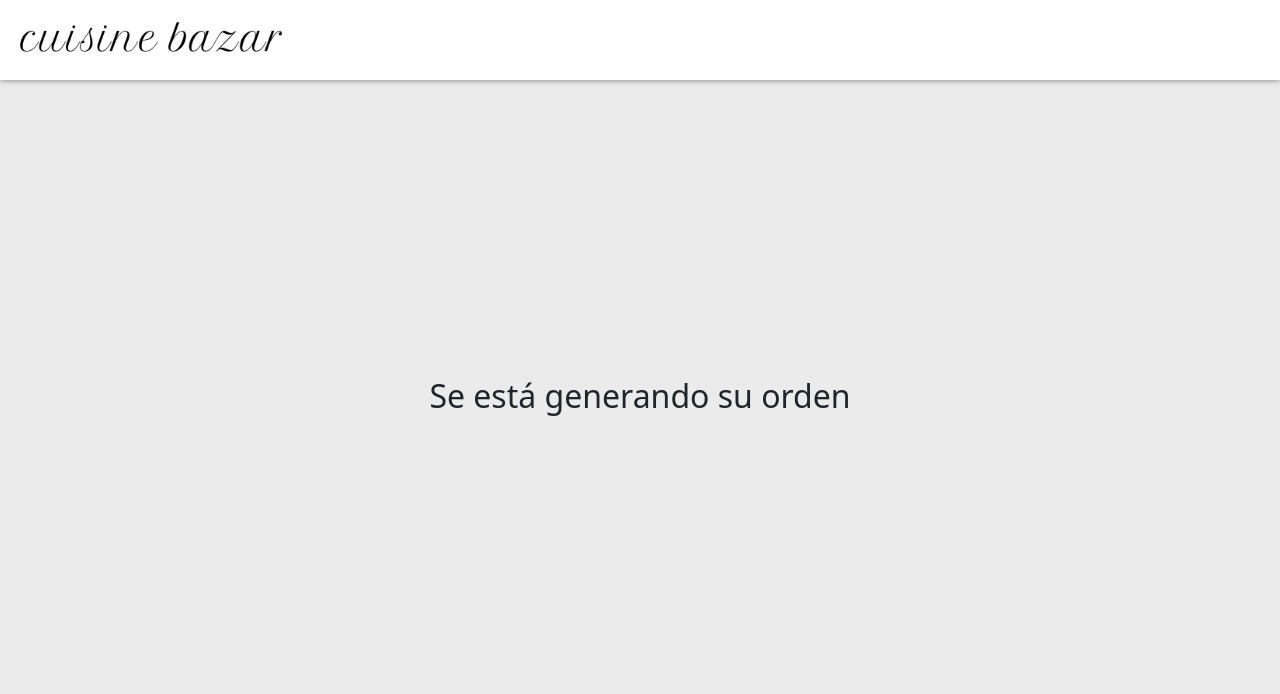
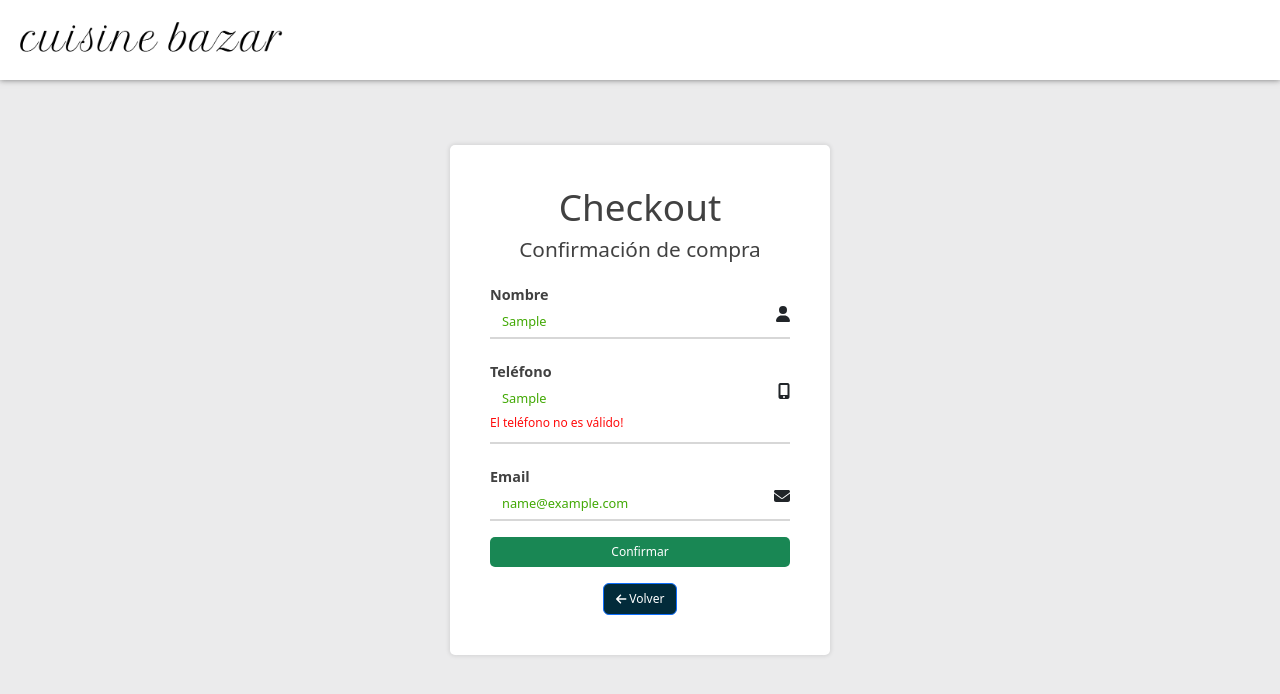
Before and after one commit to fedeyantorno/E-commerce-React-JS, a React (Vite) app: page /checkout in a window 1280 px wide. Both pictures are taken after typing "Sample", "Sample", "name@example.com" into the empty fields and a click on the button "Confirmar". Shown: the top 694 px of the page. Built offline with nearby package versions, Linux system fonts and the light colour scheme; no server answers; the database is empty.

Commit message:
Correciones en Checkout

```diff
--- a/src/components/Views/Checkout/Checkout.jsx
+++ b/src/components/Views/Checkout/Checkout.jsx
@@ -1,7 +1,7 @@
 import { useContext, useState } from "react";
 import CheckoutForm from "./CheckoutForm";
 import { CartContext } from "../../../context/CartContext";
-import { sendOrder } from "../../../firebase/firebase";
+import { sendOrder, updateProductStock } from "../../../firebase/firebase";
 import LoadingComponent from "../../LoadingComponent";
 import { Link } from 'react-router-dom'
 import { FontAwesomeIcon } from '@fortawesome/react-fontawesome'
@@ -26,13 +26,23 @@ export default function Checkout() {
       total: getTotalPrice(),
       date: new Date()
     }
-    sendOrder(newOrder).then((id) => {
+
+    // Enviamos la orden y actualizamos el stock
+    sendOrder(newOrder)
+    .then((id) => {
+      // Actualizamos el stock de cada producto
+      const stockUpdates = cart.map(item => {
+        return updateProductStock(item.id, item.quantity);
+      });
+      // Esperamos que todas las actualizaciones de stock se completen
+      return Promise.all([id, ...stockUpdates]);
+    })
+    .then((id) => {
       setOrderId(id)
       setLoading(false)
       setCart([])
     })
   }
-
 
   return (
     <>
--- a/src/components/Views/Checkout/CheckoutForm.jsx
+++ b/src/components/Views/Checkout/CheckoutForm.jsx
@@ -1,5 +1,5 @@
 import { FontAwesomeIcon } from '@fortawesome/react-fontawesome'
-import {faEnvelope, faPhone, faUser, faArrowLeft } from '@fortawesome/free-solid-svg-icons'
+import {faEnvelope, faPhone, faUser, faArrowLeft, faMobileScreenButton } from '@fortawesome/free-solid-svg-icons'
 import "./Checkout.css"
 import { Link } from 'react-router-dom'
 import { useState } from "react";
@@ -8,27 +8,49 @@ import { useState } from "react";
 export default function CheckoutForm ({ onConfirm }) {
 
     const mailIcon = <FontAwesomeIcon icon={faEnvelope} />
-    const phoneIcon = <FontAwesomeIcon icon={faPhone} />
+    const phoneIcon = <FontAwesomeIcon icon={faMobileScreenButton} />
     const userIcon = <FontAwesomeIcon icon={faUser} />
     const arrowLeftIcon = <FontAwesomeIcon icon={faArrowLeft} />
 
     const [name, setName] = useState('')
     const [phone, setPhone] = useState('')
     const [email, setEmail] = useState('')
+    const [errors, setErrors] = useState({});
+
+    const validateInputs = () => {
+        const newErrors = {};
+        if (!name) newErrors.name = 'El nombre es requerido!';
+        if (!phone) {
+            newErrors.phone = 'El teléfono es requerido!';
+        } else if (!/^\+54\s9\s\(\d{2,4}\)\s\d{4}-\d{4}$/.test(phone)) {
+            newErrors.phone = 'El teléfono no es válido!';
+        }
+        if (!email) {
+          newErrors.email = 'El email es requerido!';
+        } else if (!/\S+@\S+\.\S+/.test(email)) {
+          newErrors.email = 'El email no es válido!';
+        }
+        setErrors(newErrors);
+
+        // Remover mensajes de error después de 3 segundos
+        if (Object.keys(newErrors).length > 0) {
+            setTimeout(() => {
+                setErrors({});
+            }, 3000);
+        }
+
+        return Object.keys(newErrors).length === 0; // Retorna true si no hay errores
+    };
 
     const handleConfirm = (e) => {
         e.preventDefault()
-
-        const userData = {
-            name, phone, email
-        }
-
-        onConfirm(userData)
+        if (validateInputs())
+        onConfirm({ name, phone, email })
     }
 
-    const handleName = ({ target }) => setName(target.value)
-    const handlePhone = ({ target }) => setPhone(target.value)
-    const handleEmail = ({ target }) => setEmail(target.value)
+    const handleName = (e) => setName(e.target.value)
+    const handlePhone = (e) => setPhone(e.target.value)
+    const handleEmail = (e) => setEmail(e.target.value)
 
     return (
         <>
@@ -43,12 +65,18 @@ export default function CheckoutForm ({ onConfirm }) {
                     <input type="text" className="form-control" placeholder="Nombre" value={name} onChange={handleName} />
                     {userIcon}
                     </div>
+                    <div>
+                    {errors.name && <p className="text-item-count"><span className="red">{errors.name}</span></p>}
+                    </div>
                 </div>
                 <div className="input-container-form mb-3">
                     <label>Teléfono</label>
                     <div className="flex">
-                    <input type="text" className="form-control" placeholder="Teléfono" value={phone} onChange={handlePhone} />
+                    <input type="text" className="form-control" placeholder="Ej. 54 9 11 1111-1111" value={phone} onChange={handlePhone} />
                     {phoneIcon}
+                    </div>
+                    <div>
+                    {errors.phone && <p className="text-item-count"><span className="red">{errors.phone}</span></p>}
                     </div>
                 </div>
                 <div className="input-container-form mb-3">
@@ -57,8 +85,11 @@ export default function CheckoutForm ({ onConfirm }) {
                     <input type="email" className="form-control" placeholder="name@example.com" value={email} onChange={handleEmail} />
                     {mailIcon}
                     </div>
+                    <div>
+                    {errors.email && <p className="text-item-count"><span className="red">{errors.email}</span></p>}
+                    </div>
                 </div>
-                <button type="submit" className="btn btn-success btn-text btn-checkout" onClick={handleConfirm}>Confirmar</button>
+                <button type="submit" className="btn btn-success btn-text btn-checkout">Confirmar</button>
             </form>
             <Link to={'../cart'}> <button className="btn btn-primary btn-text mt-3 btn-return">{arrowLeftIcon} Volver</button> </Link>
         </div>
--- a/src/firebase/firebase.js
+++ b/src/firebase/firebase.js
@@ -1,6 +1,6 @@
 // Import the functions you need from the SDKs you need
 import { initializeApp } from "firebase/app";
-import { getFirestore, doc, getDoc, getDocs, collection, query, where, addDoc } from 'firebase/firestore';
+import { getFirestore, doc, getDoc, getDocs, collection, query, where, addDoc, updateDoc } from 'firebase/firestore';
 // TODO: Add SDKs for Firebase products that you want to use
 // https://firebase.google.com/docs/web/setup#available-libraries
 
@@ -83,11 +83,25 @@ export async function getSingleProduct(id) {
 
 //Agregar una nueva orden de pedido
 export async function sendOrder(order) {
-    const ordersCollection = collection(db, 'orders');
+  const ordersCollection = collection(db, 'orders');
+  try {
+    const docRef = await addDoc(ordersCollection, order);
+    return docRef.id;
+  } catch (error) {
+    console.error('Error al agregar el documento nuevo ', error);
+  }
+}
+
+// Actualizamos el stock de un producto
+export async function updateProductStock(id, quantity) {
+    const itemDocRef = doc(db, 'products', id);
     try {
-      const docRef = await addDoc(ordersCollection, order);
-      return docRef.id;
+        const snapshot = await getDoc(itemDocRef);
+        if (snapshot.exists()) {
+            const currentStock = snapshot.data().stock;
+            const newStock = currentStock - quantity;
+            await updateDoc(itemDocRef, { stock: newStock });}
     } catch (error) {
-      console.error('Error al agregar el documento nuevo ', error);
+        console.error('Error al actualizar el stock del producto', error);
     }
-  }
+}
```
